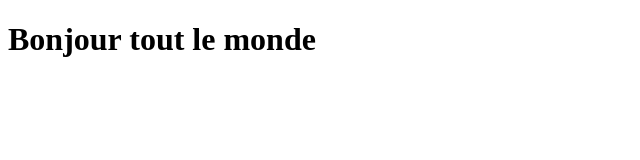
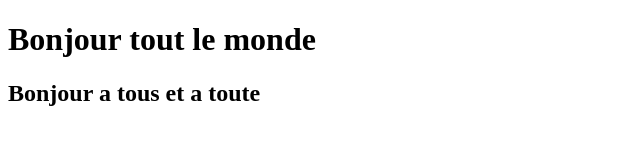
Before and after one commit to BostaSmith/Apprendre_Cpp, a plain HTML site: page index.html in a window 1280 px wide. Shown: the whole page, without its empty margins (0-640 px from the left). Drawn offline with Linux system fonts and the light colour scheme.

Commit message:
Changement hmtl

```diff
--- a/index.html
+++ b/index.html
@@ -8,5 +8,6 @@
 </head>
 <body>
     <h1>Bonjour tout le monde</h1>
+    <h2>Bonjour a tous et a toute</h2>
 </body>
 </html>
```
